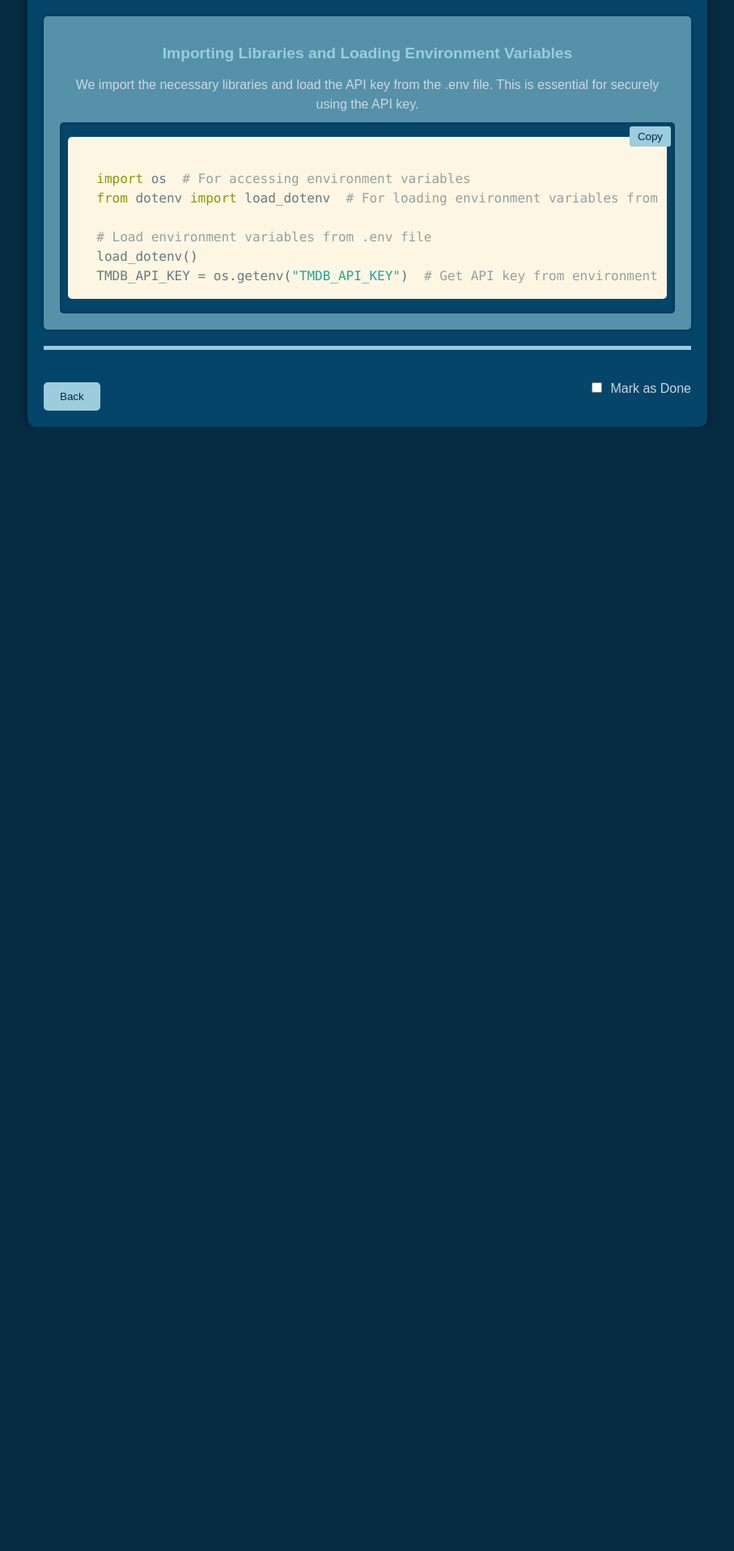
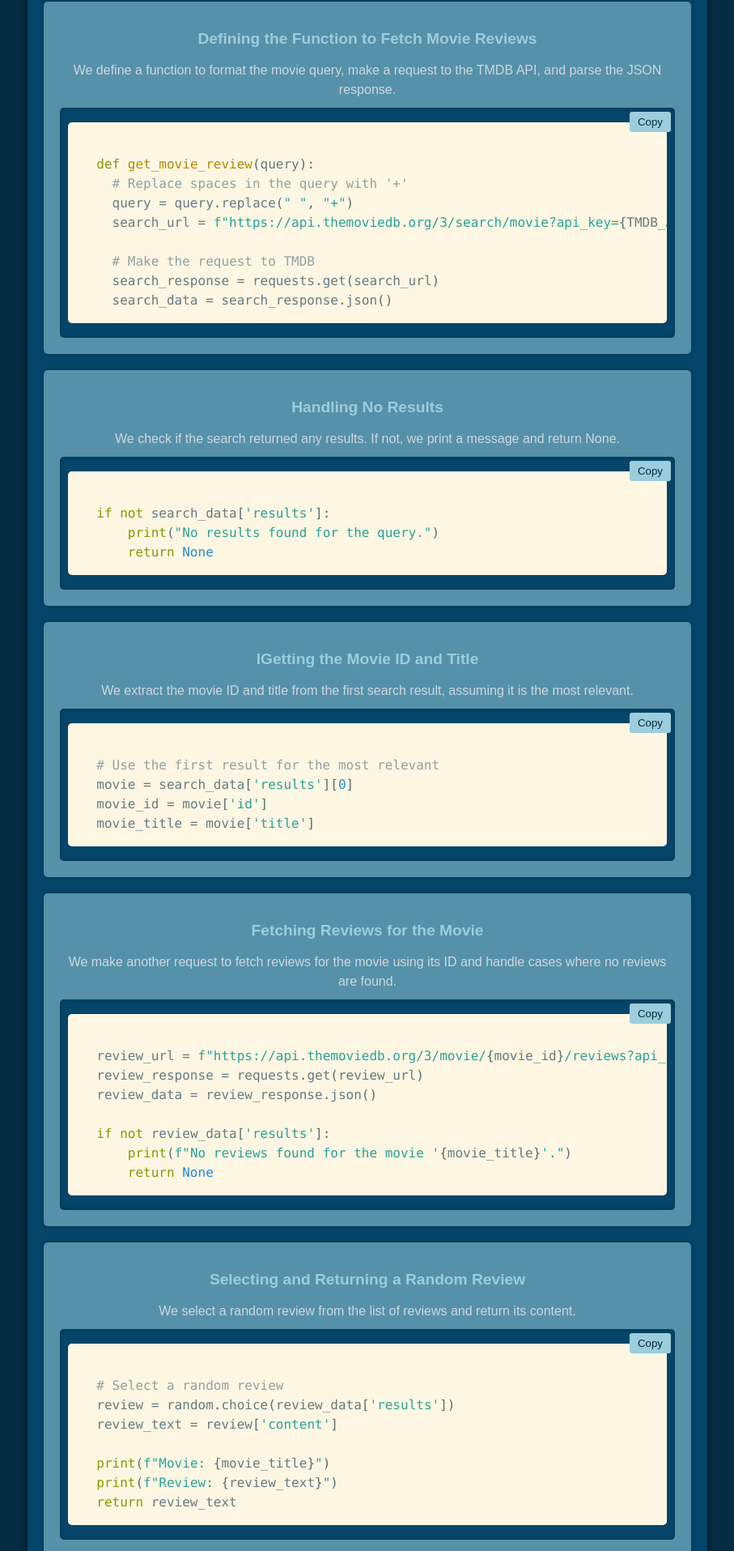
Before and after one commit to ZeendaBean24/NLP-Sentiment_Analysis, a React (Create React App) app in the folder learn-nlp/: page /p3.1 in a window 1280 px wide. Shown: the part 537-2452 px from the top of the page at 81% size, without its empty margins (186-1093 px from the left). Before the commit the page ends 1064 px from the top, so only its background shows below. Built offline with nearby package versions, Linux system fonts and the light colour scheme; a web font is replaced by a local one.

Commit message:
Finish PageThreeOne

```diff
--- a/learn-nlp/src/Pages/PageThreeOne.jsx
+++ b/learn-nlp/src/Pages/PageThreeOne.jsx
@@ -48,82 +48,129 @@ function PageThreeOne() {
   };
 
   const snippet1 = `
-  import os  # For accessing environment variables
-  from dotenv import load_dotenv  # For loading environment variables from a .env file
-
-  # Load environment variables from .env file
-  load_dotenv()
-  TMDB_API_KEY = os.getenv("TMDB_API_KEY")  # Get API key from environment variables
+  import requests  # For making HTTP requests
 `;
 
 const snippet2 = `
-  import os  # For accessing environment variables
-  from dotenv import load_dotenv  # For loading environment variables from a .env file
+  def get_movie_review(query):
+    # Replace spaces in the query with '+'
+    query = query.replace(" ", "+")
+    search_url = f"https://api.themoviedb.org/3/search/movie?api_key={TMDB_API_KEY}&query={query}"
 
-  # Load environment variables from .env file
-  load_dotenv()
-  TMDB_API_KEY = os.getenv("TMDB_API_KEY")  # Get API key from environment variables
+    # Make the request to TMDB
+    search_response = requests.get(search_url)
+    search_data = search_response.json()
 `;
 
 const snippet3 = `
-  import os  # For accessing environment variables
-  from dotenv import load_dotenv  # For loading environment variables from a .env file
-
-  # Load environment variables from .env file
-  load_dotenv()
-  TMDB_API_KEY = os.getenv("TMDB_API_KEY")  # Get API key from environment variables
+  if not search_data['results']:
+      print("No results found for the query.")
+      return None
 `;
 
 const snippet4 = `
-  import os  # For accessing environment variables
-  from dotenv import load_dotenv  # For loading environment variables from a .env file
-
-  # Load environment variables from .env file
-  load_dotenv()
-  TMDB_API_KEY = os.getenv("TMDB_API_KEY")  # Get API key from environment variables
+  # Use the first result for the most relevant
+  movie = search_data['results'][0]
+  movie_id = movie['id']
+  movie_title = movie['title']
 `;
 
 const snippet5 = `
-  import os  # For accessing environment variables
-  from dotenv import load_dotenv  # For loading environment variables from a .env file
+  review_url = f"https://api.themoviedb.org/3/movie/{movie_id}/reviews?api_key={TMDB_API_KEY}"
+  review_response = requests.get(review_url)
+  review_data = review_response.json()
 
-  # Load environment variables from .env file
-  load_dotenv()
-  TMDB_API_KEY = os.getenv("TMDB_API_KEY")  # Get API key from environment variables
+  if not review_data['results']:
+      print(f"No reviews found for the movie '{movie_title}'.")
+      return None
 `;
 
 const snippet6 = `
-  import os  # For accessing environment variables
-  from dotenv import load_dotenv  # For loading environment variables from a .env file
+  # Select a random review
+  review = random.choice(review_data['results'])
+  review_text = review['content']
 
-  # Load environment variables from .env file
-  load_dotenv()
-  TMDB_API_KEY = os.getenv("TMDB_API_KEY")  # Get API key from environment variables
+  print(f"Movie: {movie_title}")
+  print(f"Review: {review_text}")
+  return review_text
 `;
 
   return (
     <div className="page">
-      <h1 className="page-title">3 - Fetching and Processing Movie Reviews</h1>
+      <h1 className="page-title">3.1 - Fetching Movie Reviews</h1>
       <hr></hr>
       <div className="section-divider">
-          <h1 className="heading">Setting Up the Environment and Getting the API Key</h1>
-          <p className="description">First, create a file in your directory called <strong>movie_reviews.py</strong>. We will be working in this file for Unit 2.</p>
-          <p className="description">Next, go online and search "TMDB". Sign up for an account and navigate to the API section and generate an API key. <strong>This is very important!</strong></p>
-          <p className="description">Finally, in your existing .env file, write: <em>"TMDB_API_KEY=PASTE_API_KEY_HERE"</em></p>
-          <p className="description">This will keep the API key secure and can be easily loaded onto the script.</p>
-      </div>
-      <div className="section-divider">
-        <p className="intro">We need to set up our environment and get an API key from The Movie Database (TMDB). This API key will allow us to fetch movie data.</p>
+        <p className="intro">We will fetch movie reviews from TMDB using the API key. This involves making HTTP requests and parsing JSON data.</p>
       </div>
       <hr></hr>
       <div className="section-divider">
-          <h2 className="subheading">Importing Libraries and Loading Environment Variables</h2>
-          <p className="description">We import the necessary libraries and load the API key from the .env file. This is essential for securely using the API key.</p>
+        <h2 className="subheading">Importing the Requests Library</h2>
+        <p className="description">We import the requests library to handle HTTP requests.</p>
         <div className="code-container" style={{ position: 'relative' }}>
           <SyntaxHighlighter language="python" style={ solarizedlight }>
             {snippet1}
           </SyntaxHighlighter>
           <button onClick={() => copyToClipboard(snippet1)} className="copy-button" style={{ position: 'absolute', top: '5px', right: '5px' }}>
+            Copy
+          </button>
+        </div>
+      </div>
+      <div className="section-divider">
+        <h2 className="subheading">Defining the Function to Fetch Movie Reviews</h2>
+        <p className="description">We define a function to format the movie query, make a request to the TMDB API, and parse the JSON response.</p>
+        <div className="code-container" style={{ position: 'relative' }}>
+          <SyntaxHighlighter language="python" style={ solarizedlight }>
+            {snippet2}
+          </SyntaxHighlighter>
+          <button onClick={() => copyToClipboard(snippet2)} className="copy-button" style={{ position: 'absolute', top: '5px', right: '5px' }}>
+            Copy
+          </button>
+        </div>
+      </div>
+      <div className="section-divider">
+        <h2 className="subheading">Handling No Results</h2>
+        <p className="description">We check if the search returned any results. If not, we print a message and return None.</p>
+        <div className="code-container" style={{ position: 'relative' }}>
+          <SyntaxHighlighter language="python" style={ solarizedlight }>
+            {snippet3}
+          </SyntaxHighlighter>
+          <button onClick={() => copyToClipboard(snippet3)} className="copy-button" style={{ position: 'absolute', top: '5px', right: '5px' }}>
+            Copy
+          </button>
+        </div>
+      </div>
+      <div className="section-divider">
+        <h2 className="subheading">IGetting the Movie ID and Title</h2>
+        <p className="description">We extract the movie ID and title from the first search result, assuming it is the most relevant.</p>
+        <div className="code-container" style={{ position: 'relative' }}>
+          <SyntaxHighlighter language="python" style={ solarizedlight }>
+            {snippet4}
+          </SyntaxHighlighter>
+          <button onClick={() => copyToClipboard(snippet4)} className="copy-button" style={{ position: 'absolute', top: '5px', right: '5px' }}>
+            Copy
+          </button>
+        </div>
+      </div>
+      <div className="section-divider">
+        <h2 className="subheading">Fetching Reviews for the Movie</h2>
+        <p className="description">We make another request to fetch reviews for the movie using its ID and handle cases where no reviews are found.</p>
+        <div className="code-container" style={{ position: 'relative' }}>
+          <SyntaxHighlighter language="python" style={ solarizedlight }>
+            {snippet5}
+          </SyntaxHighlighter>
+          <button onClick={() => copyToClipboard(snippet5)} className="copy-button" style={{ position: 'absolute', top: '5px', right: '5px' }}>
+            Copy
+          </button>
+        </div>
+      </div>
+      <div className="section-divider">
+        <h2 className="subheading">Selecting and Returning a Random Review</h2>
+        <p className="description">We select a random review from the list of reviews and return its content.</p>
+        <div className="code-container" style={{ position: 'relative' }}>
+          <SyntaxHighlighter language="python" style={ solarizedlight }>
+            {snippet6}
+          </SyntaxHighlighter>
+          <button onClick={() => copyToClipboard(snippet6)} className="copy-button" style={{ position: 'absolute', top: '5px', right: '5px' }}>
             Copy
           </button>
         </div>
```
Lines whose indentation alone changed are shown as unchanged.
